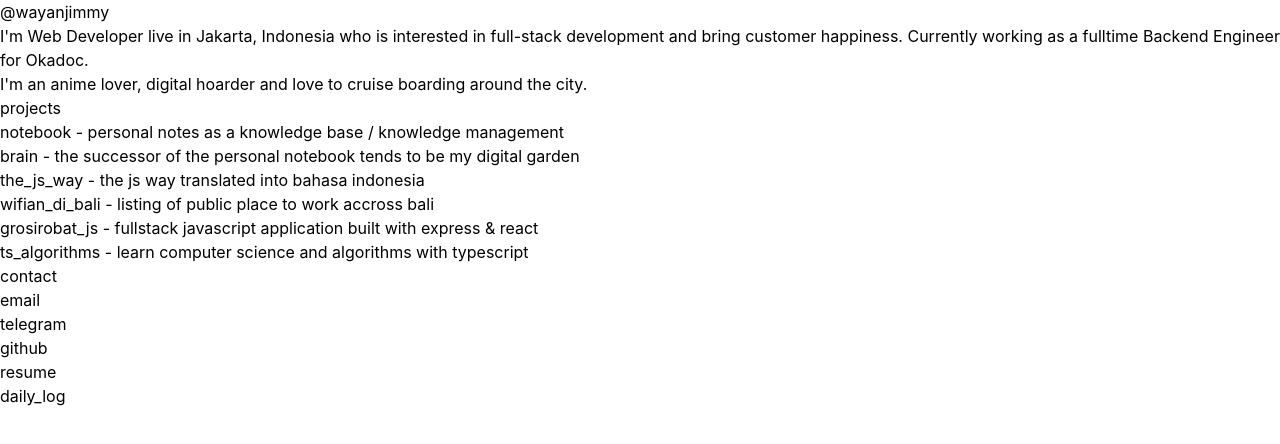
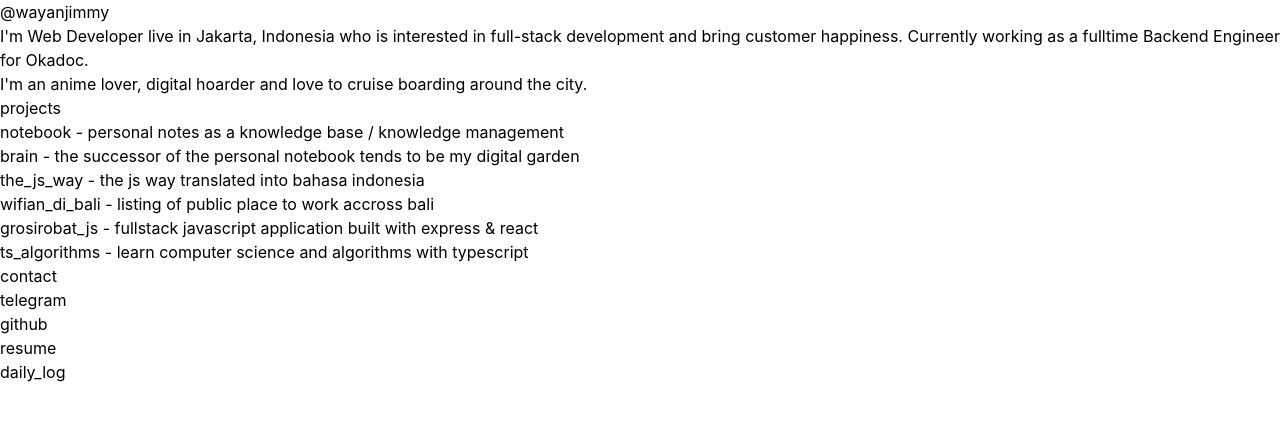
Before and after one commit to wayanjimmy/homepage, an Eleventy site: page src/index.njk in a window 1280 px wide. Built offline with nearby package versions, Linux system fonts and the light colour scheme; Eleventy itself is replaced by a stand-in of ours; files that its build step writes are made by us from their sources.

Commit message:
Update index.njk

```diff
--- a/src/index.njk
+++ b/src/index.njk
@@ -41,12 +41,6 @@ description:  I'm an anime lover, digital hoarder and love to cruise boarding ar
     <ul>
       <li class="flex items-center">
         <div class="flex items-center mr-2">
-          <i data-feather="mail"></i>
-        </div>
-        <a class="text-black no-underline hover:underline" href="mailto:jimmyeatcrab@gmail.com" rel="me" target="_blank">email</a>
-      </li>
-      <li class="flex items-center">
-        <div class="flex items-center mr-2">
           <i data-feather="send"></i>
         </div>
         <a class="text-black no-underline hover:underline" href="https://t.me/wayanjimmy" rel="me" target="_blank">telegram</a>
```
